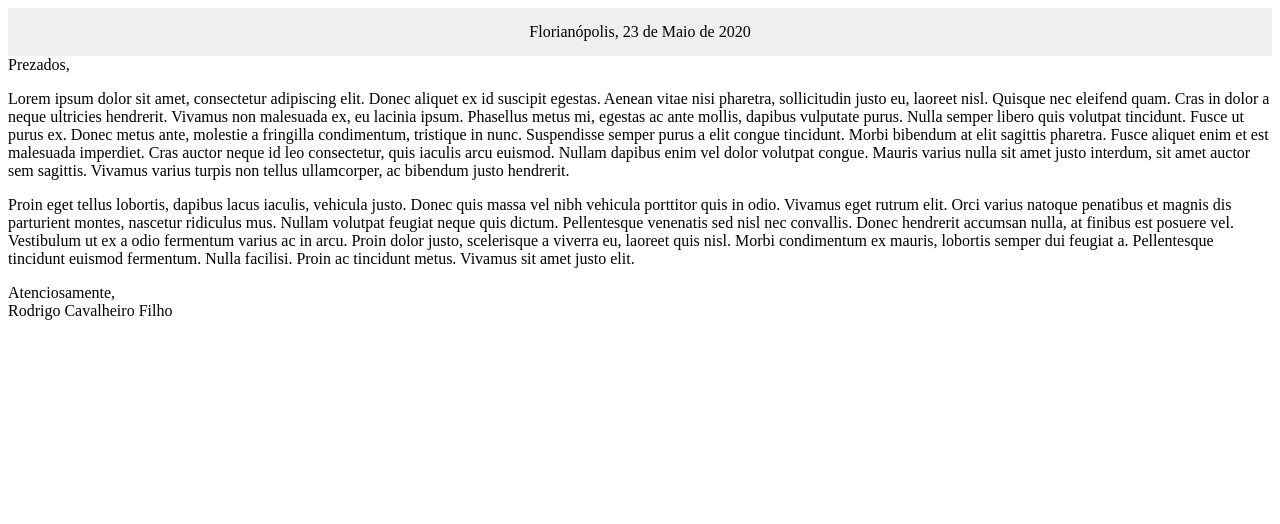
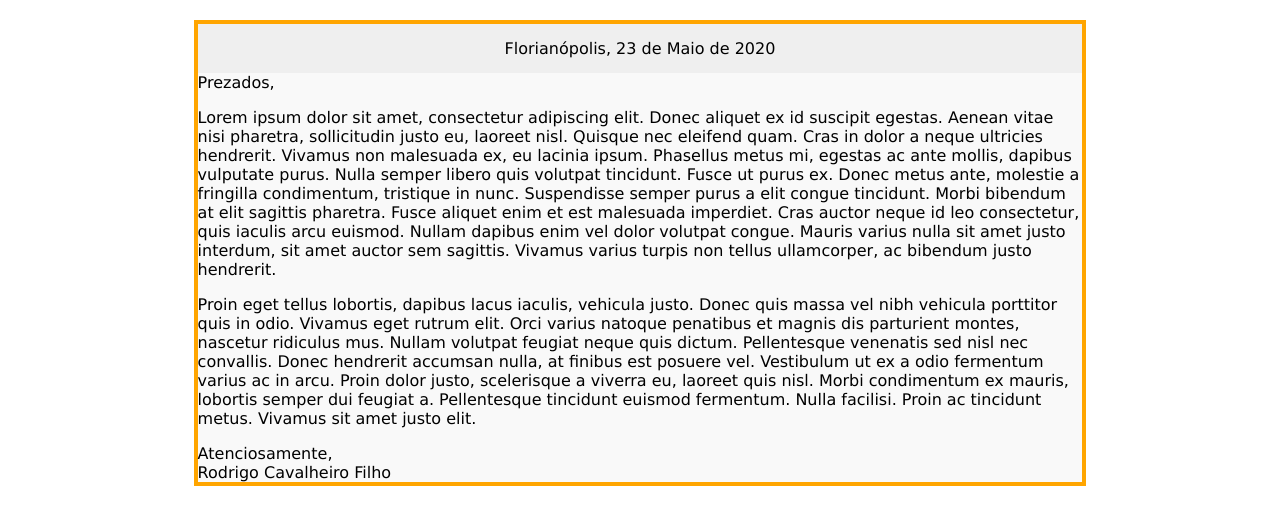
Before and after one commit to cavalheirorodrigo/carta, a plain HTML site: page index.html in a window 1280 px wide. Drawn offline with Linux system fonts and the light colour scheme.

Commit message:
Update styles.css

```diff
--- a/styles.css
+++ b/styles.css
@@ -1,3 +1,14 @@
+.content{
+  width: 70%;
+  background-color: #f9f9f9;
+  font-family: Verdana;
+  margin-top: 20px;
+  margin-right: auto;
+  margin-left: auto;
+  margin-bottom: 45px;
+  border: 4px solid #ffa500;
+}
+
 .data{
   text-align: center;
   background: #efefef;
```
